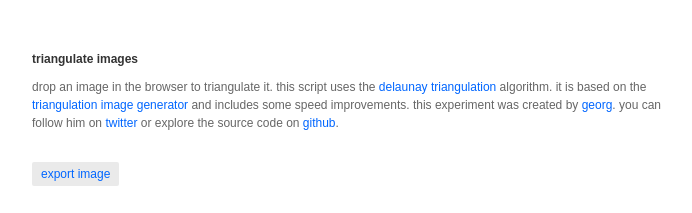
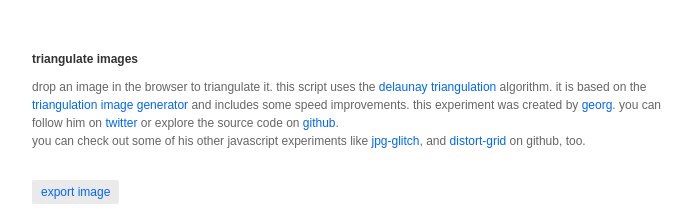
Before and after one commit to snorpey/triangulation, a plain HTML site: page index.html in a window 1280 px wide. Shown: the whole page, without its empty margins (18-710 px from the left). Drawn offline with Linux system fonts and the light colour scheme; a script that the page names is missing.

Commit message:
add links to other experiments to copy

```diff
--- a/index.html
+++ b/index.html
@@ -9,6 +9,7 @@
 		<article class="content">
 			<h1 class="headline">triangulate images</h1>
 			<p>drop an image in the browser to triangulate it. this script uses the <a href="https://en.wikipedia.org/wiki/Delaunay_triangulation" title="Wikipedia article on Delaunay Triangulation">delaunay triangulation</a> algorithm. it is based on the <a href="http://jsdo.it/akm2/xoYx" title="Triangulation Image Generator on jsdo.it">triangulation image generator</a> and includes some speed improvements. this experiment was created by <a href="http://fishnation.de">georg</a>. you can follow him on <a href="https://twitter.com/snorpey">twitter</a> or explore the source code on <a href="https://github.com/snorpey/triangulation">github</a>.</p>
+			<p>you can check out some of his other javascript experiments like <a href="http://snorpey.github.io/jpg-glitch/">jpg-glitch</a>, and <a href="http://snorpey.github.io/distort-grid/">distort-grid</a> on github, too.</p>
 		</article>
 		<div class="content" id="controls">
 			<div class="control-wrapper">
```
